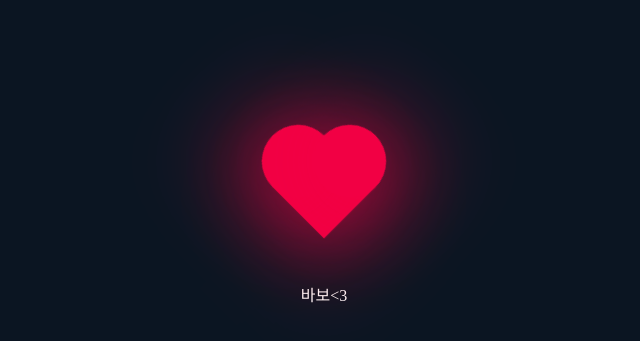
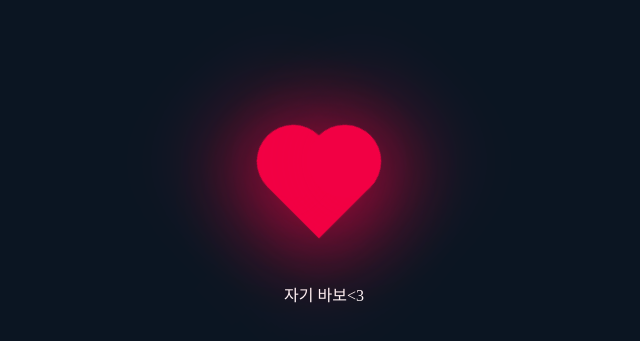
Before and after one commit to rubberrduckkk/-, a plain HTML site: page index.html in a window 1280 px wide. Shown: the part 163-504 px from the top of the page, 316-956 px from the left. Drawn offline with Linux system fonts and the light colour scheme.

Commit message:
Update index.html

```diff
--- a/index.html
+++ b/index.html
@@ -7,7 +7,7 @@
 <body>
 <div class="maindiv">
 	<div class="heart"></div>
-	<div class="textdiv"><p class="text">바보<3</p></div>
+	<div class="textdiv"><p class="text">자기 바보<3</p></div>
 </div>
 
 </body>
```
